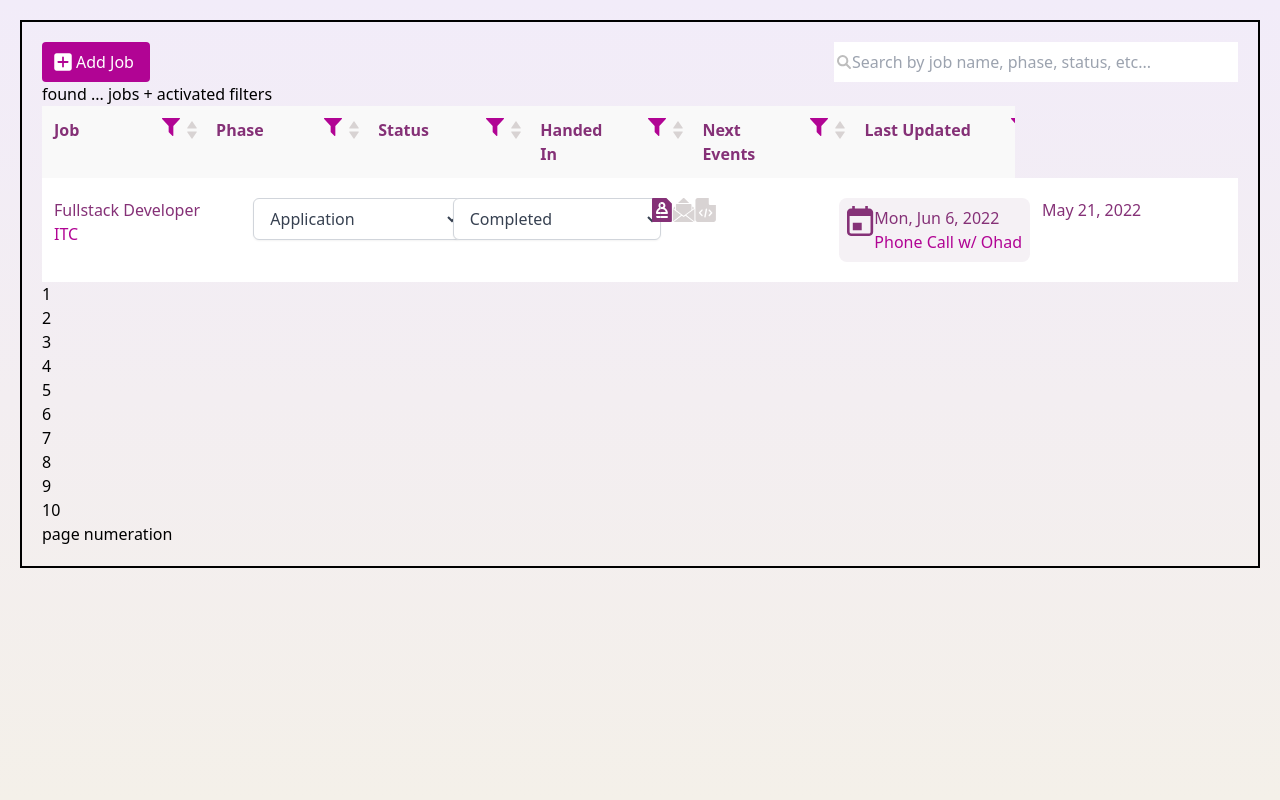
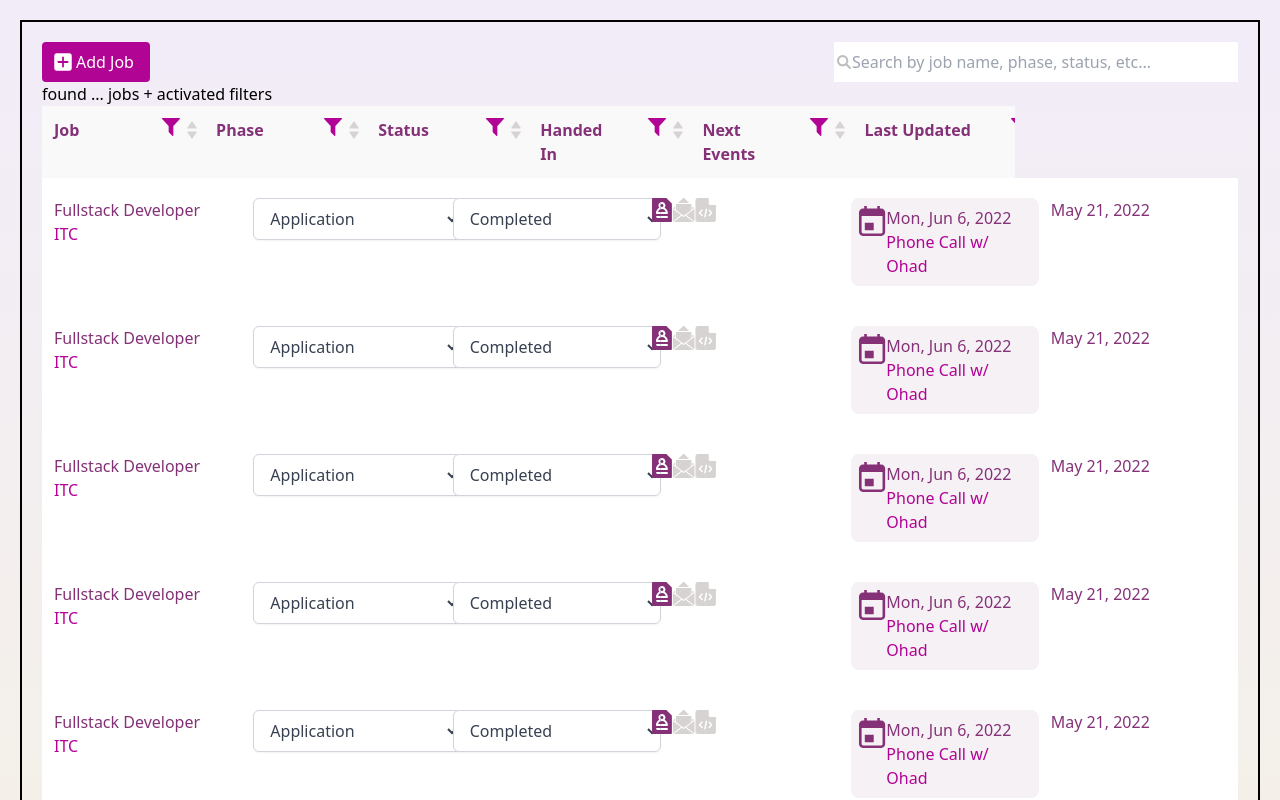
Before and after one commit to tweiss777/werk.it, a React (Create React App) app in the folder client/: page /dashboard in a window 1280 px wide. Built offline with nearby package versions, Linux system fonts and the light colour scheme.

Commit message:
basic dasboard done with hard coded data ready to receive real data

```diff
--- a/client/src/components/Jobinfo.tsx
+++ b/client/src/components/Jobinfo.tsx
@@ -20,7 +20,7 @@ export default function Jobinfo() {
       <div className="w-1/6 pl-3">
         <HandedIn />
       </div>
-      <div>
+      <div className="w-1/6 pl-3">
         <Upcoming />
       </div>
       <div className="text-text w-1/6 pl-3">May 21, 2022</div>
--- a/client/src/components/Table.tsx
+++ b/client/src/components/Table.tsx
@@ -3,20 +3,24 @@ import Filterrow from "./Filterrow";
 import Jobinfo from "./Jobinfo";
 
 export default function Table() {
+  const array: number[] = [1, 1, 1, 1, 1, 1, 1, 1, 1, 1, 1];
+
+  //   export interface InputWrapperProps {
+  //     label?: string;
+  //     required?: boolean;
+  //     minimizedLabel?: boolean;
+  //     description?: string;
+  //     error?: string;
+
+  //     children?: React.ReactNode;
+  //   }
+
   return (
-    <div className="bg-">
+    <>
       <Filterrow />
-      <Jobinfo />
-      <div>1</div>
-      <div>2</div>
-      <div>3</div>
-      <div>4</div>
-      <div>5</div>
-      <div>6</div>
-      <div>7</div>
-      <div>8</div>
-      <div>9</div>
-      <div>10</div>
-    </div>
+      {array.map((item, index) => {
+        return <Jobinfo key={index} />;
+      })}
+    </>
   );
 }
```
